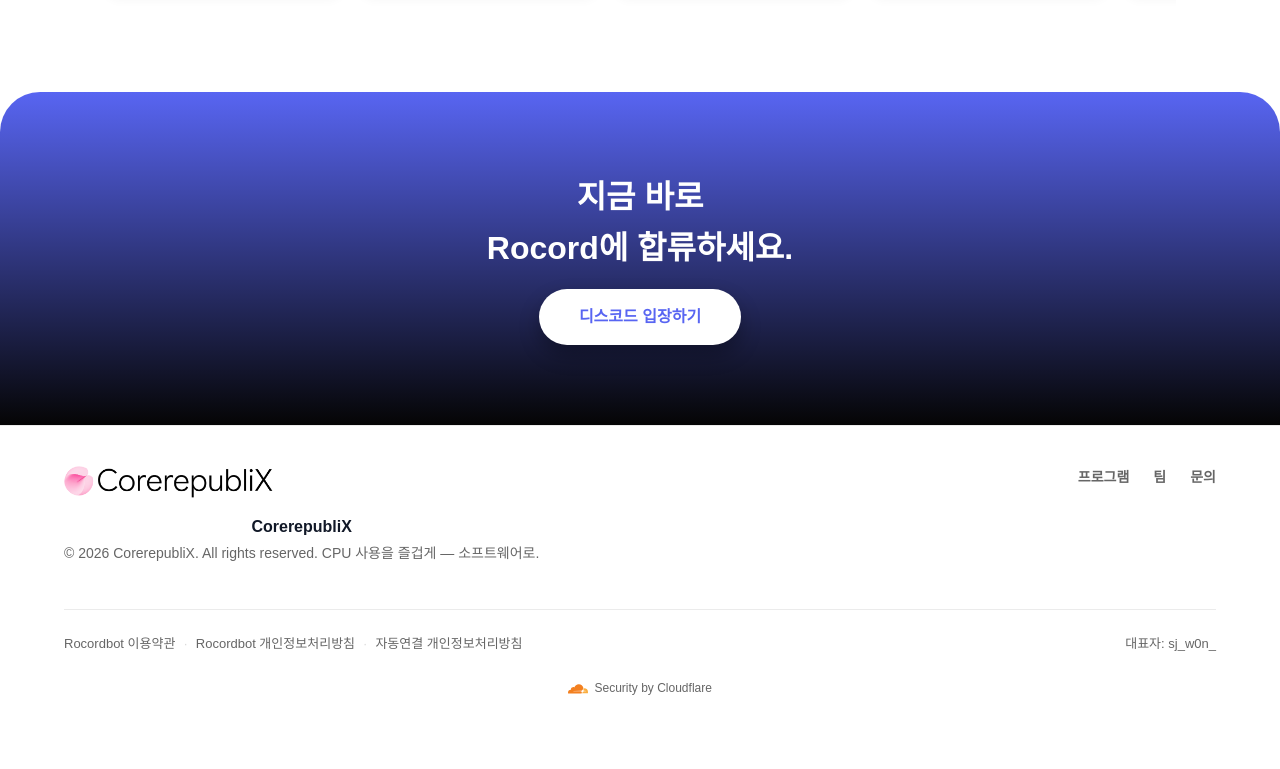
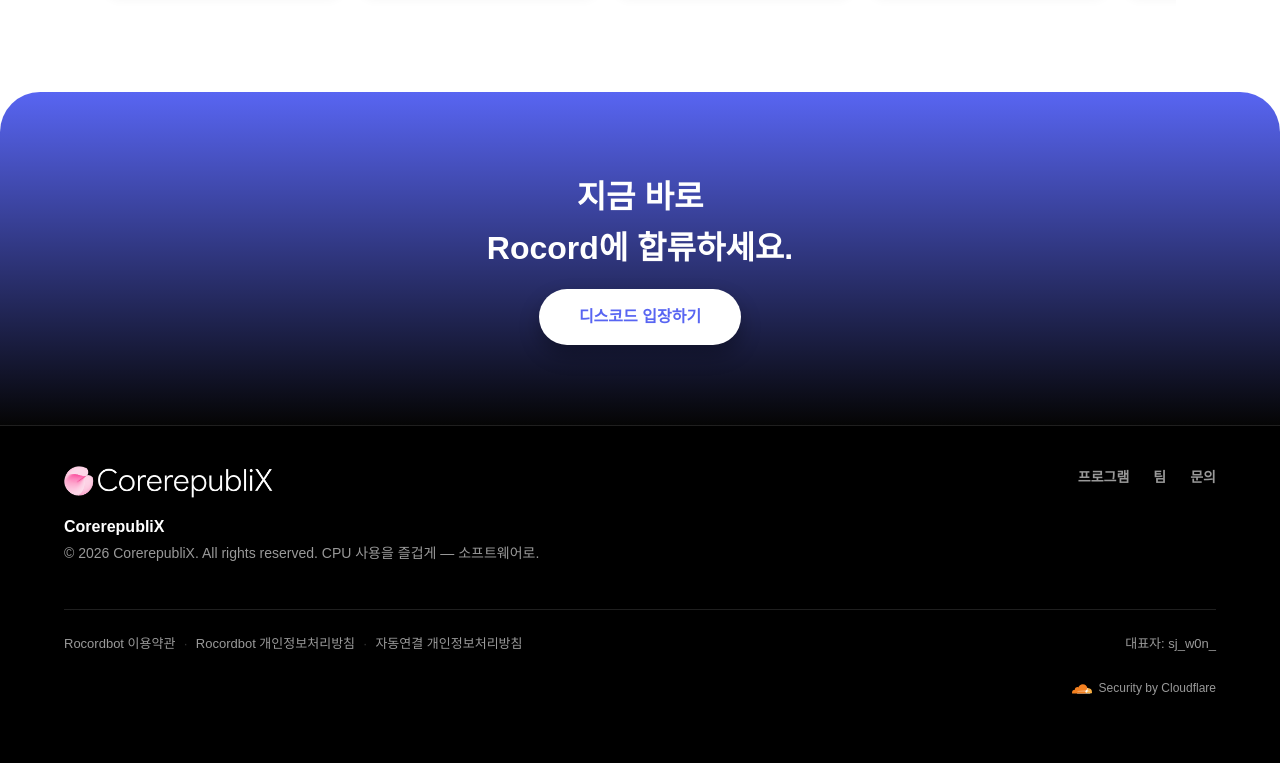
Before and after one commit to jaewondev27/corecokrrocord, a plain HTML site: page index.html in a window 1280 px wide. Shown: the part 1506-2275 px from the top of the page. Drawn offline with Linux system fonts and the light colour scheme; no server answers; a web font is replaced by a local one.

Commit message:
Fix footer text-align inheritance bug; index.html footer to dark theme with white logo

```diff
--- a/index.html
+++ b/index.html
@@ -875,23 +875,23 @@
 </section>
 
 <style>
-.cx-footer { padding: 2.5rem 1.5rem 4rem; background: #fff; border-top: 1px solid rgba(0, 0, 0, 0.08); font-family: "Google Sans Flex", -apple-system, "Noto Sans KR", sans-serif; }
+.cx-footer { padding: 2.5rem 1.5rem 4rem; background: #000; border-top: 1px solid rgba(255, 255, 255, 0.12); font-family: "Google Sans Flex", -apple-system, "Noto Sans KR", sans-serif; text-align: left; }
 .cx-footer__inner { max-width: 72rem; margin: 0 auto; }
 .cx-footer__top { display: flex; flex-wrap: wrap; align-items: flex-start; justify-content: space-between; gap: 1.5rem; }
 .cx-footer__logo { height: 2rem; width: auto; display: block; margin-bottom: 1rem; }
-.cx-footer__brand { font-weight: 700; font-size: 1rem; margin: 0; color: #111827; }
-.cx-footer__copy { font-size: 0.875rem; color: #666666; margin-top: 0.2rem; }
+.cx-footer__brand { font-weight: 700; font-size: 1rem; margin: 0; color: #ffffff; }
+.cx-footer__copy { font-size: 0.875rem; color: #999999; margin-top: 0.2rem; }
 .cx-footer__nav { display: flex; flex-wrap: wrap; gap: 1.5rem; font-size: 0.875rem; font-weight: 600; }
-.cx-footer__nav a { color: #666666; text-decoration: none; transition: color 0.2s cubic-bezier(0.4, 0, 0.2, 1); }
-.cx-footer__nav a:hover { color: #000000; }
-.cx-footer__bottom { display: flex; flex-wrap: wrap; align-items: center; justify-content: space-between; gap: 1rem 1.5rem; margin-top: 2.5rem; padding-top: 1.5rem; border-top: 1px solid rgba(0, 0, 0, 0.08); }
-.cx-footer__legal { display: flex; flex-wrap: wrap; align-items: center; gap: 0.5rem; margin: 0; font-size: 0.8125rem; color: #666666; }
-.cx-footer__legal a { color: #666666; text-decoration: none; transition: color 0.2s cubic-bezier(0.4, 0, 0.2, 1); }
-.cx-footer__legal a:hover { color: #000000; }
-.cx-footer__legal span { color: rgba(0, 0, 0, 0.15); }
-.cx-footer__fine { margin: 0; font-size: 0.8125rem; color: #666666; }
-.cx-footer__cf { display: inline-flex; align-items: center; gap: 0.4rem; margin-top: 1.5rem; font-size: 0.75rem; font-weight: 500; color: #666666; text-decoration: none; transition: color 0.2s cubic-bezier(0.4, 0, 0.2, 1); }
-.cx-footer__cf:hover { color: #000000; }
+.cx-footer__nav a { color: #999999; text-decoration: none; transition: color 0.2s cubic-bezier(0.4, 0, 0.2, 1); }
+.cx-footer__nav a:hover { color: #ffffff; }
+.cx-footer__bottom { display: flex; flex-wrap: wrap; align-items: center; justify-content: space-between; gap: 1rem 1.5rem; margin-top: 2.5rem; padding-top: 1.5rem; border-top: 1px solid rgba(255, 255, 255, 0.12); }
+.cx-footer__legal { display: flex; flex-wrap: wrap; align-items: center; gap: 0.5rem; margin: 0; font-size: 0.8125rem; color: #999999; }
+.cx-footer__legal a { color: #999999; text-decoration: none; transition: color 0.2s cubic-bezier(0.4, 0, 0.2, 1); }
+.cx-footer__legal a:hover { color: #ffffff; }
+.cx-footer__legal span { color: rgba(255, 255, 255, 0.2); }
+.cx-footer__fine { margin: 0; font-size: 0.8125rem; color: #999999; }
+.cx-footer__cf { display: flex; width: fit-content; margin-left: auto; align-items: center; gap: 0.4rem; margin-top: 1.5rem; font-size: 0.75rem; font-weight: 500; color: #999999; text-decoration: none; transition: color 0.2s cubic-bezier(0.4, 0, 0.2, 1); }
+.cx-footer__cf:hover { color: #ffffff; }
 .cx-footer__cf-logo { width: 1.25rem; height: 1.25rem; flex-shrink: 0; display: block; }
 @media (max-width: 640px) { .cx-footer__bottom { flex-direction: column; align-items: flex-start; } }
 </style>
@@ -899,7 +899,7 @@
     <div class="cx-footer__inner">
         <div class="cx-footer__top">
             <div class="cx-footer__meta">
-                <img class="cx-footer__logo" src="/logo-color.png" alt="CorerepubliX">
+                <img class="cx-footer__logo" src="/logo-white.png" alt="CorerepubliX">
                 <p class="cx-footer__brand">CorerepubliX</p>
                 <p class="cx-footer__copy">© 2026 CorerepubliX. All rights reserved. CPU 사용을 즐겁게 — 소프트웨어로.</p>
             </div>
```
Also changed, not shown: car.html (+2 -2 lines), model.html (+2 -2 lines), suit.html (+2 -2 lines), system.html (+2 -2 lines), system/gws8ver1.html (+2 -2 lines), system/sjsv1.html (+2 -2 lines), system/test1212121.html (+2 -2 lines), system/ucsv1.html (+2 -2 lines), upload.html (+2 -2 lines), logo-white.png (added).
